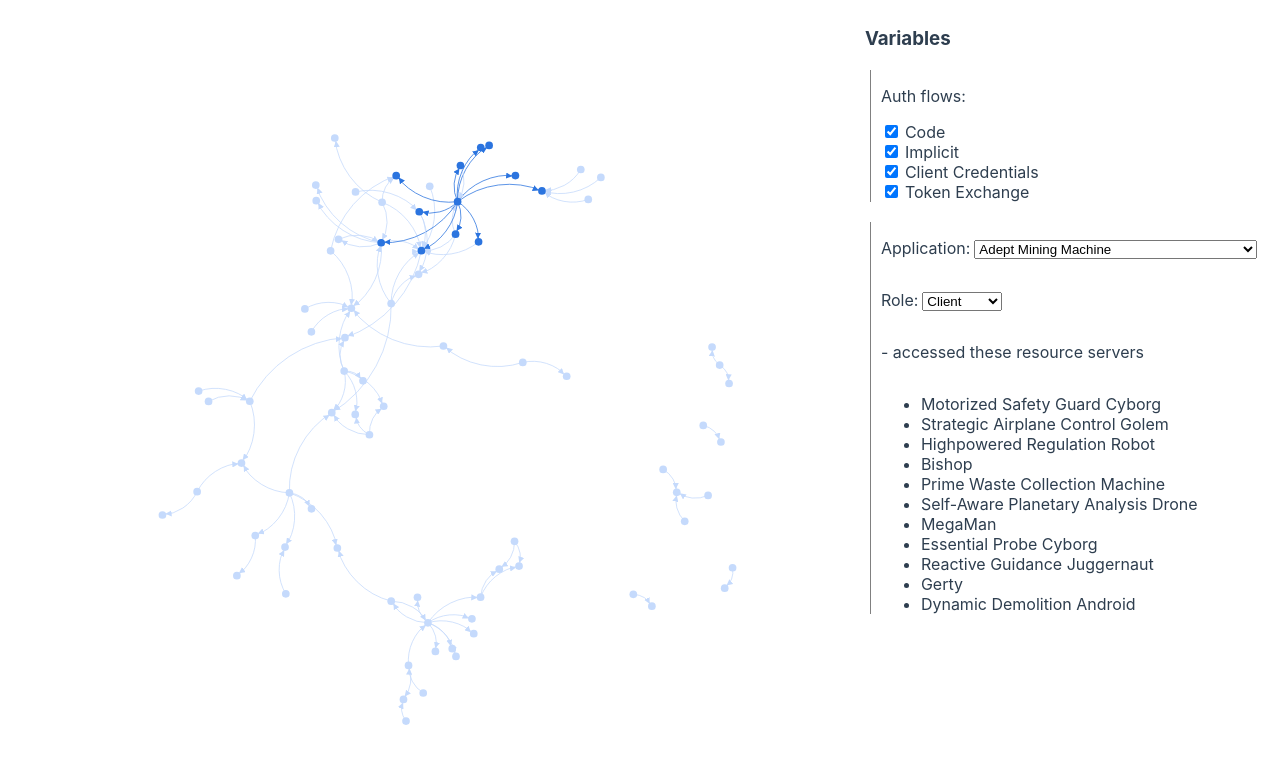
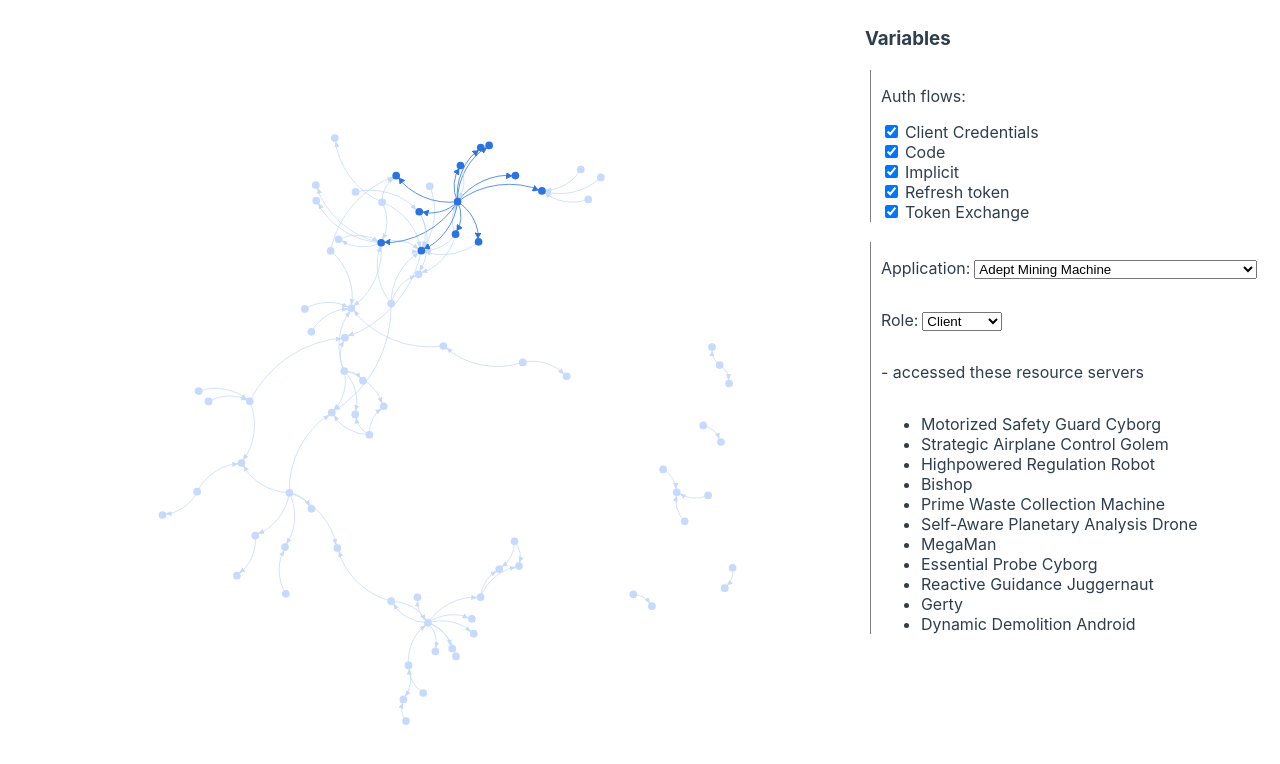
Before and after one commit to JasonThomasData/IDPNetworkGraph, a plain HTML site: page index.html in a window 1280 px wide. Drawn offline with Linux system fonts and the light colour scheme; animation ran at ten frames a second.

Commit message:
Updated dataviz

```diff
--- a/dataviz.js
+++ b/dataviz.js
@@ -63,11 +63,12 @@ function getMarkerEnd(node, link, role, ApplicationRoles) {
 }
 
 function getLinkVisibility(link, authFlowsIncluded) {
-    return authFlowsIncluded["code-flow"] && link.code_flow > 0 ||
-        authFlowsIncluded["implicit-flow"] && link.implicit_flow > 0 ||
-        authFlowsIncluded["password-flow"] && link.password_flow > 0 ||
-        authFlowsIncluded["client-credentials-flow"] && link.client_credentials_flow > 0 ||
-        authFlowsIncluded["token-exchange-flow"] && link.token_exchange_flow > 0
+    return authFlowsIncluded["client_credentials_flow"] && link.client_credentials_flow > 0 ||
+        authFlowsIncluded["code_flow"] && link.code_flow > 0 ||
+        authFlowsIncluded["implicit_flow"] && link.implicit_flow > 0 ||
+        authFlowsIncluded["password_flow"] && link.password_flow > 0 ||
+        authFlowsIncluded["refresh_token_flow"] && link.refresh_token_flow > 0 ||
+        authFlowsIncluded["token_exchange_flow"] && link.token_exchange_flow > 0
 }
 
 function updateHighlights(selectedNode, links, applicationRole, ApplicationRoles, nodeElements, pathElements, Colours) {
@@ -186,11 +187,12 @@ d3.csv("output.csv", function(links) {
         selectedNode: null,
         applicationRole: getApplicationRole(ApplicationRoles),
         authFlowsIncluded: {
-            "code-flow": true,
-            "implicit-flow": true,
-            "password-flow": true,
-            "client-credentials-flow": true,
-            "token-exchange-flow": true
+            "client_credentials_flow": true,
+            "code_flow": true,
+            "implicit_flow": true,
+            "password_flow": true,
+            "refresh_token_flow": true,
+            "token_exchange_flow": true
         }
     }
 
@@ -237,7 +239,7 @@ d3.csv("output.csv", function(links) {
         .attr("markerHeight", 8)
         .attr("orient", "auto")
         .append("svg:path")
-        .attr("d", "M0,-5L10,0L0,5")
+        .attr("d", "M0,-6L10,0L0,6")
         .attr("fill", Colours.HIGHLIGHTED);
 
     g.append("svg:defs").selectAll("marker")
@@ -251,7 +253,7 @@ d3.csv("output.csv", function(links) {
         .attr("markerHeight", 8)
         .attr("orient", "auto")
         .append("svg:path")
-        .attr("d", "M0,-5L10,0L0,5")
+        .attr("d", "M0,-4L10,0L0,4")
         .attr("fill", Colours.BASE);
 
     var nodeElements = g.append("g")
--- a/index.html
+++ b/index.html
@@ -64,16 +64,19 @@
                 <div class="information-box">
                     <p>Auth flows:</p>
                     <div>
-                        <input type="checkbox" class="auth-flow-toggle" id="code-flow" checked> <label>Code</label>
+                        <input type="checkbox" class="auth-flow-toggle" id="client_credentials_flow" checked> <label>Client Credentials</label>
                     </div>
                     <div>
-                        <input type="checkbox" class="auth-flow-toggle" id="implicit-flow" checked> <label>Implicit</label>
+                        <input type="checkbox" class="auth-flow-toggle" id="code_flow" checked> <label>Code</label>
                     </div>
                     <div>
-                        <input type="checkbox" class="auth-flow-toggle" id="client-credentials-flow" checked> <label>Client Credentials</label>
+                        <input type="checkbox" class="auth-flow-toggle" id="implicit_flow" checked> <label>Implicit</label>
                     </div>
                     <div>
-                        <input type="checkbox" class="auth-flow-toggle" id="token-exchange-flow" checked> <label>Token Exchange</label>
+                        <input type="checkbox" class="auth-flow-toggle" id="refresh_token_flow" checked> <label>Refresh token</label>
+                    </div>
+                    <div>
+                        <input type="checkbox" class="auth-flow-toggle" id="token_exchange_flow" checked> <label>Token Exchange</label>
                     </div>
                 </div>
                 <div class="information-box">
```
